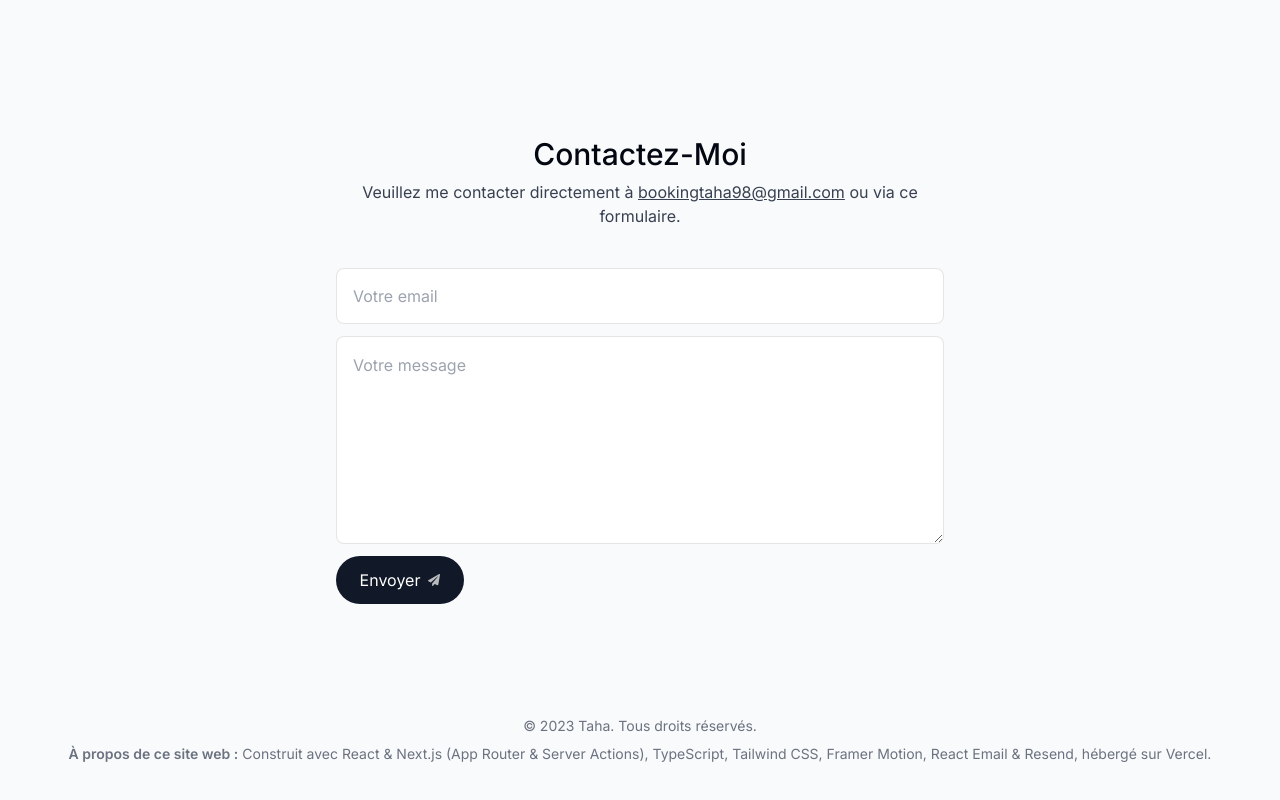
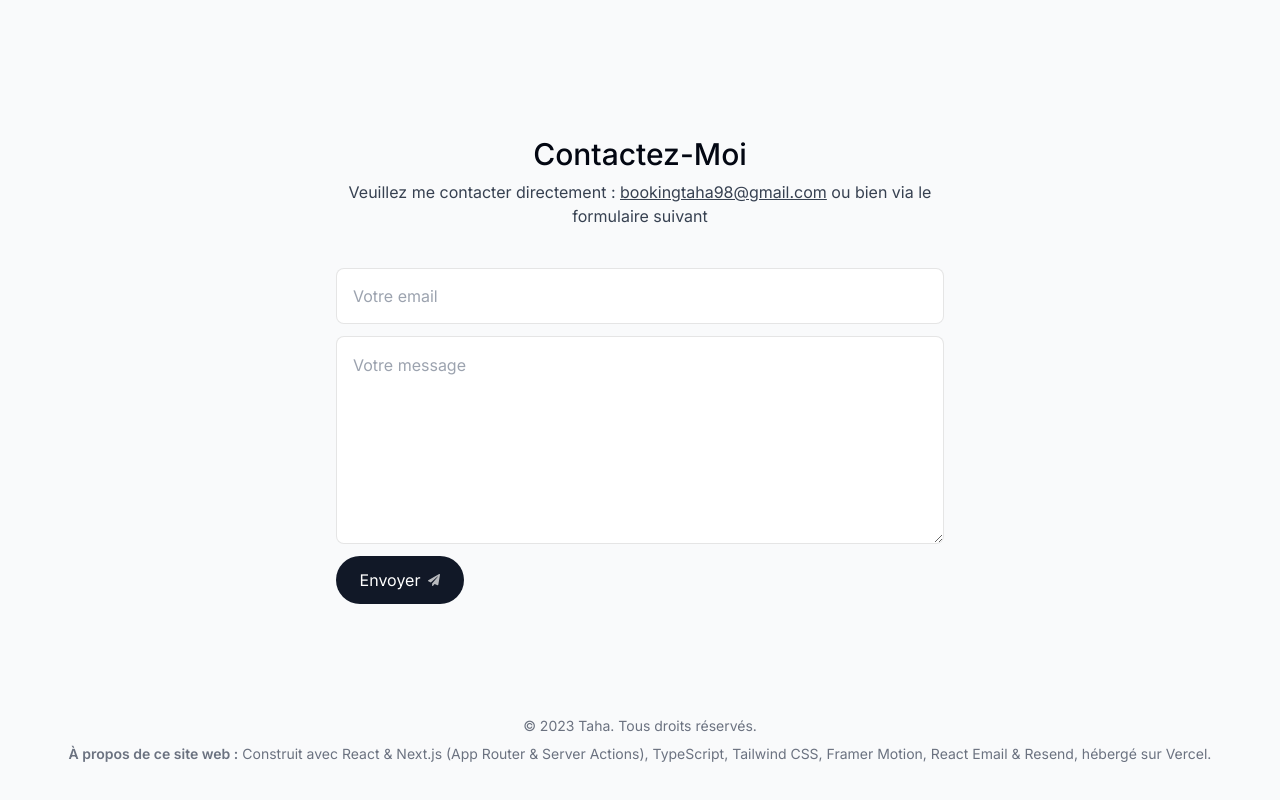
Before and after one commit to TOUFIK-Taha98/my_portfolio, a Next.js app: page / in a window 1280 px wide. Shown: the part 5399-6199 px from the top of the page. Built offline with nearby package versions, Linux system fonts and the light colour scheme; no server answers.

Commit message:
Portfolio finished

```diff
--- a/components/contact.tsx
+++ b/components/contact.tsx
@@ -34,11 +34,11 @@ export default function Contact() {
       <SectionHeading>Contactez-moi</SectionHeading>
 
       <p className="text-gray-700 -mt-6 dark:text-white/80">
-        Veuillez me contacter directement à{" "}
+        Veuillez me contacter directement :{" "}
         <a className="underline" href="mailto:bookingtaha98@gmail.com">
           bookingtaha98@gmail.com
         </a>{" "}
-        ou via ce formulaire.
+        ou bien via le formulaire suivant
       </p>
 
       <form
```
